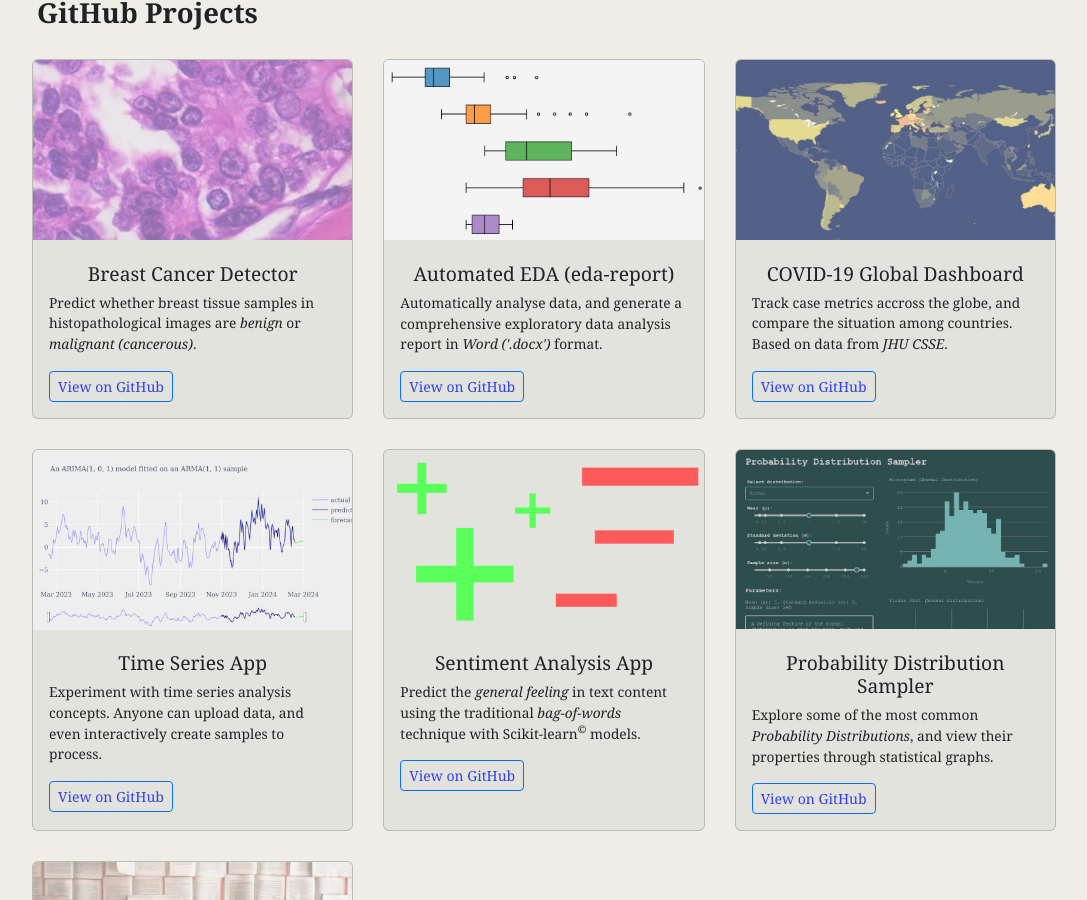
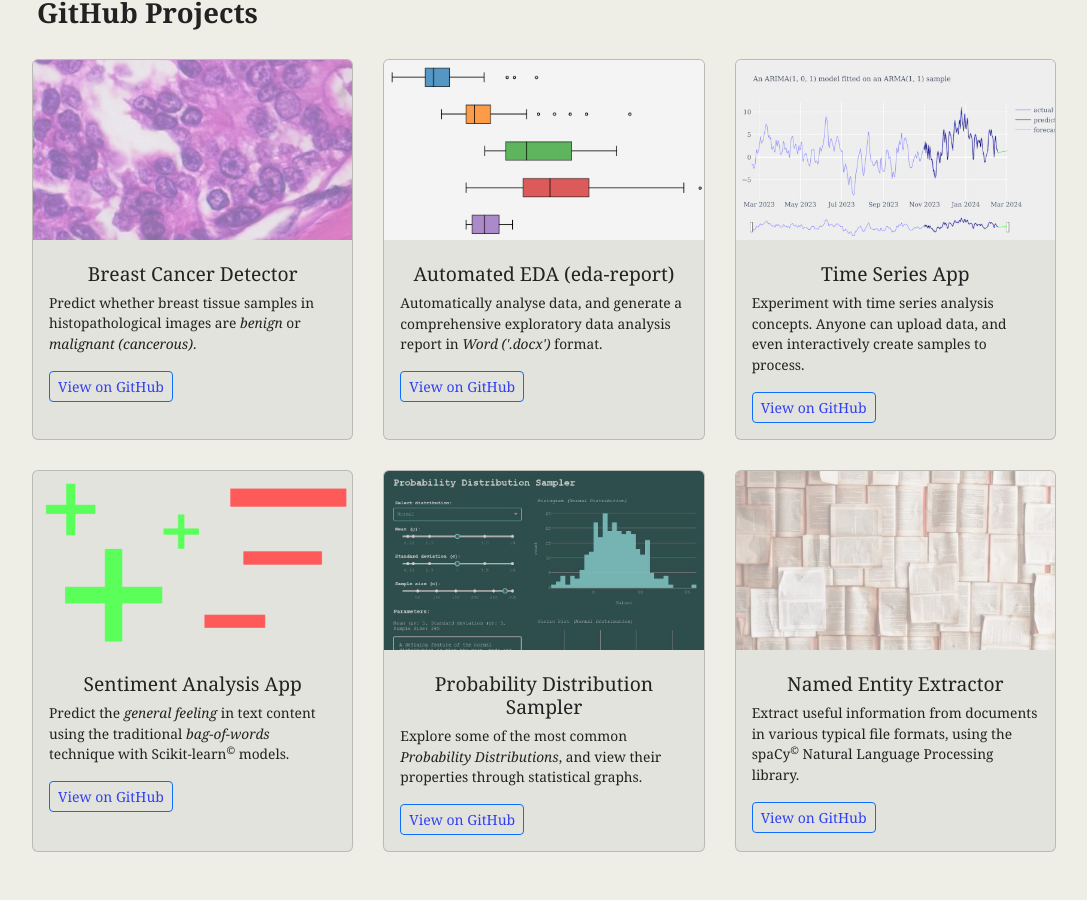
Before and after one commit to Tim-Abwao/tim-abwao.github.io, a Jekyll site: the page built from portfolio.html, in a window 1280 px wide and 900 px high, scrolled down 1043 px. Shown: the whole window, without its empty margins (96-1183 px from the left). Built offline with Jekyll 4.4.1, drawn with Linux system fonts in a browser that asks for light colours.

Commit message:
Remove 'covid19-dash' project from portfolio

```diff
--- a/_data/github-projects.yml
+++ b/_data/github-projects.yml
@@ -6,10 +6,6 @@
   link: "https://github.com/Tim-Abwao/eda-report"
   summary: "Automatically analyse data, and generate a comprehensive exploratory data analysis report in <i>Word ('.docx')</i> format."
   wallpaper: "eda-report.png"
-- title: "COVID-19 Global Dashboard"
-  link: "https://github.com/Tim-Abwao/covid19-global-dashboard"
-  summary: "Track case metrics accross the globe, and compare the situation among countries. Based on data from <em>JHU CSSE</em>."
-  wallpaper: "covid19-dash.jpg"
 - title: "Time Series App"
   link: "https://github.com/Tim-Abwao/time-series-app"
   summary: "Experiment with time series analysis concepts. Anyone can upload data, and even interactively create samples to process."
```
Also changed, not shown: assets/images/github-projects/covid19-dash.jpg (deleted).
